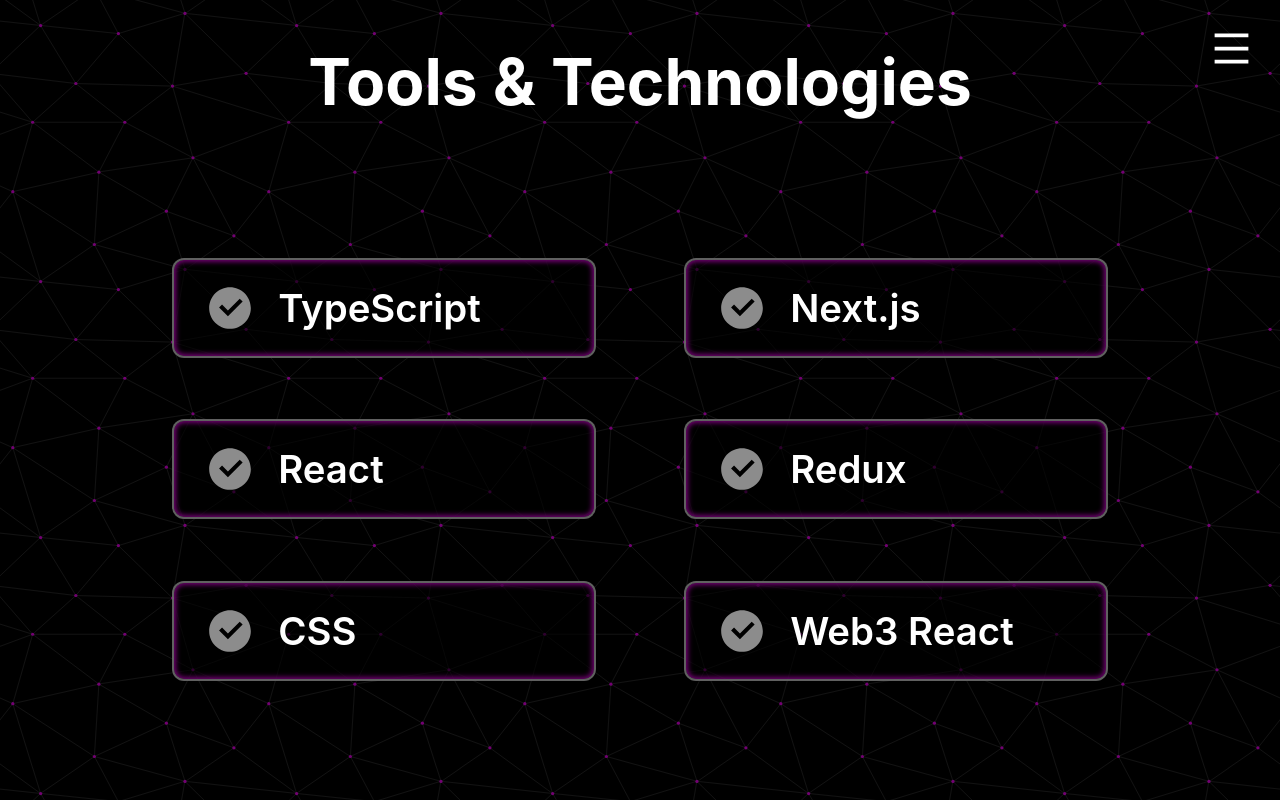
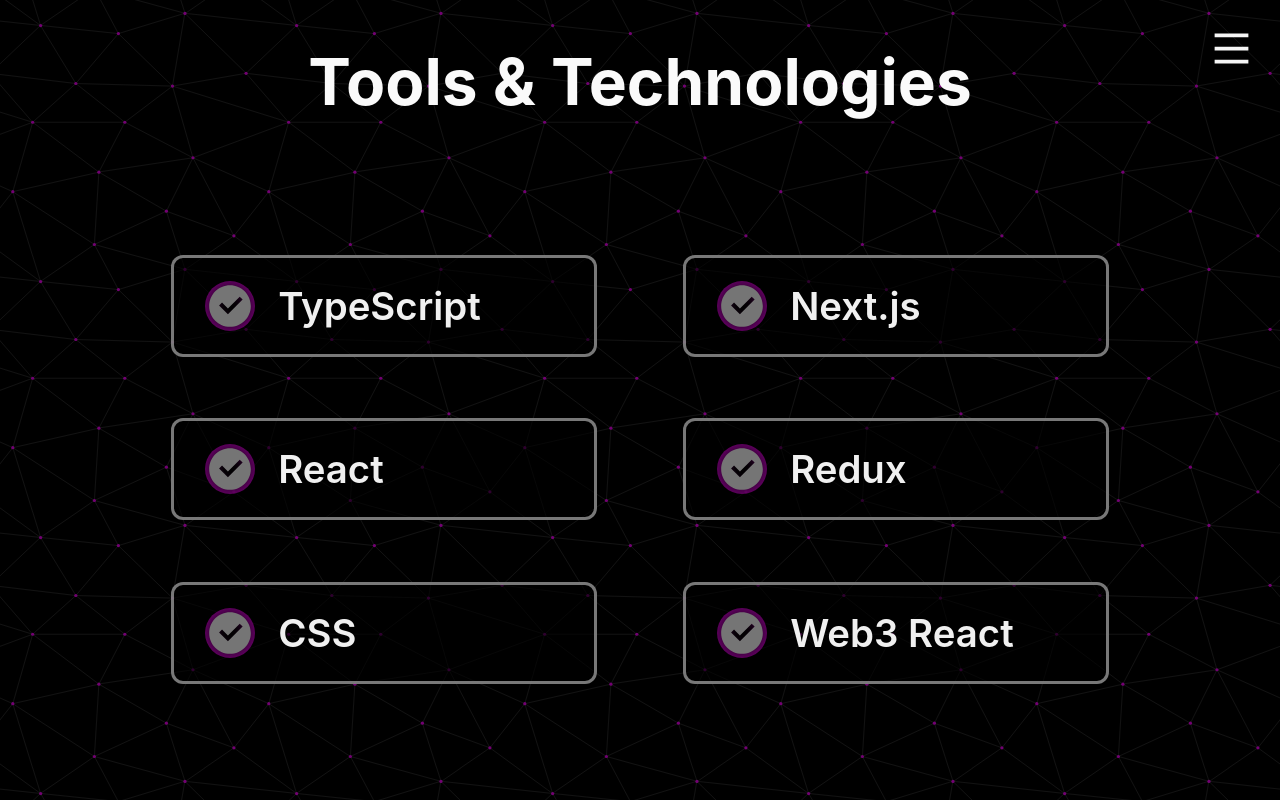
Before and after one commit to Sean-Tisdale/Portfolio, a React (Create React App) app: page /Skills in a window 1280 px wide. Built offline with nearby package versions, Linux system fonts and the light colour scheme.

Commit message:
updated css

```diff
--- a/src/components/ContactPage/ContactPage.styles.ts
+++ b/src/components/ContactPage/ContactPage.styles.ts
@@ -12,6 +12,7 @@ export const SCContactPageWrapper = styled.div`
   h1 {
     text-align: center;
     font-size: 4em;
+    color: rgb(250, 250, 250);
     @media only screen and (max-width: 600px) {
       padding-bottom: 3%;
     }
@@ -53,8 +54,8 @@ export const SCContactPageWrapper = styled.div`
     width: 55%;
     margin-top: 4%;
     background: rgba(0, 0, 0, 0.5);
-    border: 3px solid rgb(120, 120, 120, 0.8);
-    box-shadow: 0px 0px 5px 2px rgba(115, 0, 115, 1) inset;
+    border: 3px solid rgb(150, 150, 150, 0.7);
+
     color: #ffffff;
     border-radius: 8px;
     cursor: pointer;
--- a/src/components/HomePage/HomePage.styles.ts
+++ b/src/components/HomePage/HomePage.styles.ts
@@ -11,7 +11,7 @@ export const SCAppWrapper = styled.div`
   width: 100vw;
   overflow: hidden;
   min-height: 100vh;
-  color: #ffffff;
+  color: rgb(245, 245, 245);
 
   @media only screen and (max-width: 600px) {
     font-size: 0.7em;
--- a/src/components/LandingPage/LandingPage.styles.ts
+++ b/src/components/LandingPage/LandingPage.styles.ts
@@ -60,6 +60,7 @@ export const SCLeftBox = styled.div`
   margin-left: 5%;
   width: 43%;
   font-weight: 600;
+  color: rgb(240, 240, 240);
   @media only screen and (max-width: 600px) {
     width: 95%;
     padding-top: 10%;
@@ -70,10 +71,12 @@ export const SCLeftBox = styled.div`
     margin: auto;
   }
   a {
-    color: #ffffff;
+    color: rgb(240, 240, 240);
   }
 
   div {
+    color: rgb(245, 245, 245);
+
     @media only screen and (max-width: 600px) {
       font-size: 0.8em;
     }
--- a/src/components/SkillsPage/SkillsPage.styles.ts
+++ b/src/components/SkillsPage/SkillsPage.styles.ts
@@ -28,6 +28,7 @@ export const SCSkillsPageWrapper = styled.div`
 
   h1 {
     font-size: 4em;
+    color: rgb(250, 250, 250);
     @media only screen and (max-width: 600px) {
       padding-left: 15%;
       margin-top: -2%;
@@ -76,10 +77,9 @@ export const SCSkillsCard = styled.div`
   gap: 6%;
   font-size: 2.4em;
   font-weight: 600;
-  color: #ffffff;
+  color: rgb(240, 240, 240);
   background-color: rgba(0, 0, 0, 0.6);
-  border: 2px solid rgb(120, 120, 120, 0.8);
-  box-shadow: 0px 0px 5px 2px rgba(115, 0, 115, 1) inset;
+  border: 3px solid rgba(150, 150, 150, 0.8);
   @media only screen and (max-width: 600px) {
     width: 90%;
   }
--- a/src/components/SkillsPage/index.tsx
+++ b/src/components/SkillsPage/index.tsx
@@ -13,7 +13,14 @@ const SkillsPage = () => {
       <SCCardWrapper>
         {SkillsData?.map((data: any) => (
           <SCSkillsCard key={data?.key}>
-            <RiCheckboxCircleFill fontSize={50} color="rgb(140, 140, 140)" />
+            <RiCheckboxCircleFill
+              style={{
+                borderRadius: "50%",
+                boxShadow: "0px 0px 15px 5px #730073 inset",
+              }}
+              fontSize={50}
+              color="rgb(117, 117, 117)"
+            />
             <span>{data?.skill}</span>
           </SCSkillsCard>
         ))}
--- a/src/components/WorkPage/WorkPage.styles.ts
+++ b/src/components/WorkPage/WorkPage.styles.ts
@@ -18,6 +18,7 @@ export const SCWorkPageWrapper = styled.div`
   }
   h1 {
     font-size: 4em;
+    color: rgb(250, 250, 250);
   }
 `;
 
```
